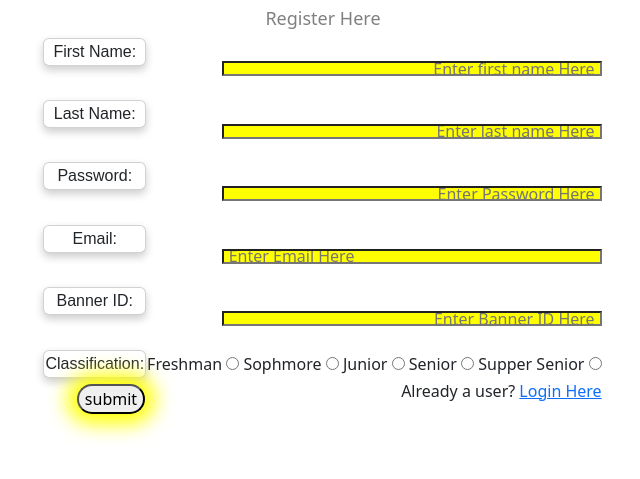
After one commit to audrianna/Senior-Design, a Django app: page /join in a window 1280 px wide. The commit adds this page. Shown: the top 479 px of the page, without its empty margins (317-957 px from the left). Run offline with Django 4.2, Linux system fonts and the light colour scheme.

Commit message:
Styling from Niasia's code and database form

```diff
--- /dev/null
+++ b/Database/djangoPractice/djangodb/website/Templates/base.html
@@ -0,0 +1,28 @@
+<!doctype html>
+<html lang="ar" dir="rtl">
+<head>
+    <!-- Required meta tags -->
+    <meta charset="utf-8">
+    <meta name="viewport" content="width=device-width, initial-scale=1">
+
+    <!-- Bootstrap CSS -->
+    <link rel="stylesheet" href="https://cdn.jsdelivr.net/npm/bootstrap@5.2.2/dist/css/bootstrap.rtl.min.css" integrity="sha384-7mQhpDl5nRA5nY9lr8F1st2NbIly/8WqhjTp+0oFxEA/QUuvlbF6M1KXezGBh3Nb" crossorigin="anonymous">
+
+    <title>Student Website </title>
+</head>
+<body>
+<h1></h1>
+{% block content %}
+{% endblock %}
+<!-- Optional JavaScript; choose one of the two! -->
+
+<!-- Option 1: Bootstrap Bundle with Popper -->
+<script src="https://cdn.jsdelivr.net/npm/bootstrap@5.2.2/dist/js/bootstrap.bundle.min.js" integrity="sha384-OERcA2EqjJCMA+/3y+gxIOqMEjwtxJY7qPCqsdltbNJuaOe923+mo//f6V8Qbsw3" crossorigin="anonymous"></script>
+
+<!-- Option 2: Separate Popper and Bootstrap JS -->
+<!--
+<script src="https://cdn.jsdelivr.net/npm/@popperjs/core@2.11.6/dist/umd/popper.min.js" integrity="sha384-oBqDVmMz9ATKxIep9tiCxS/Z9fNfEXiDAYTujMAeBAsjFuCZSmKbSSUnQlmh/jp3" crossorigin="anonymous"></script>
+<script src="https://cdn.jsdelivr.net/npm/bootstrap@5.2.2/dist/js/bootstrap.min.js" integrity="sha384-IDwe1+LCz02ROU9k972gdyvl+AESN10+x7tBKgc9I5HFtuNz0wWnPclzo6p9vxnk" crossorigin="anonymous"></script>
+-->
+</body>
+</html>
--- /dev/null
+++ b/Database/djangoPractice/djangodb/website/Templates/join.html
@@ -0,0 +1,144 @@
+<!DOCTYPE html>
+<html lang="en">
+{% extends 'base.html' %}
+<head>
+
+    {% block content %}
+
+    <meta charset="UTF-8">
+    <meta http-equiv="X-UA-Compatible" content="IE=edge">
+    <meta name="viewport" content="width=device-width, initial-scale=1.0">
+    <title>Signup Page</title>
+    <style type="text/css">
+        input[type="submit"]{
+            cursor:pointer;
+        }
+        .card {
+            box-shadow: 0 4px 8px 0 rgba(0, 0, 0, 0.2);
+            max-width: 300px;
+            margin: auto;
+            text-align: center;
+            font-family: arial;
+        }
+
+        .title {
+            color: grey;
+            font-size: 18px;
+        }
+
+
+        .form-box {
+            width: 380px;
+            height: 15px;
+            position: relative;
+            margin: 5% auto;
+            background: yellow;
+            padding: 5px;
+
+        }
+
+        .button-box {
+            width: 220px
+            margin: 35px auto;
+            position: relative;
+            box-shadow: 0 0 20px 10px yellow;
+            border-radius: 30px;
+        }
+
+        .btn {
+            padding: 10px 30px;
+            cursor: pointer;
+            background: transparent;
+            border: 0;
+            outline: none;
+            position: relative;
+            top: -400px;
+            left: 250px;
+
+
+        }
+
+        #bbtn {
+            top:0;
+            left:0;
+            position: absolute;
+            width: 110px;
+            height: 100px;
+            bckground: liner-gradient(to right, #ff105f, #ffad06);
+            border-radius: 30px;
+            transition: .2s;
+
+        }
+
+        .input-group {
+            top: -200px;
+            left: 200px;
+            position: absolute;
+            width: 280px;
+            transaction: 5s;
+
+        }
+
+        .input-field {
+            width: 100%;
+            padding: 10px 0;
+            margin: 5px 0;
+
+
+        }
+
+
+    </style>
+</head>
+<body>
+<center>
+    <h3 class = "title">Register Here</h3>
+    <form action="{% url 'join' %}" method="POST">
+        {% csrf_token %}
+        <table>
+            <tr>
+                <td><input class = "form-box" text" name="fname" placeholder="Enter first name Here"></td>
+                <td class = "card">:First Name</td>
+
+            </tr>
+            <tr>
+                <td><input class = "form-box"  type="text" name="lname" placeholder="Enter last name Here"></td>
+                <td class = "card" >:Last Name</td></tr>
+            <tr>
+
+                <td><input class = "form-box"   type="password" name="user_pass" placeholder="Enter Password Here"></td>
+                <td class = "card">:Password</td>
+            </tr>
+            <tr>
+
+                <td><input class = "form-box"  type="email" name="mail" placeholder="Enter Email Here"></td>
+                <td class = "card">:Email</td>
+            </tr>
+            <tr>
+
+                <td><input class = "form-box"  type="ID" name="banner" placeholder="Enter Banner ID Here"></td>
+                <td class = "card">:Banner ID</td>
+            </tr>
+            <tr>
+
+                <td>
+                    <input type="radio" name="classification"> Freshman
+                    <input type="radio" name="classification"> Sophmore
+                    <input type="radio" name="classification"> Junior
+                    <input type="radio" name="classification"> Senior
+                    <input type="radio" name="classification"> Supper Senior
+                </td>
+                <td class = "card">:Classification</td>
+            </tr>
+            <tr>
+
+                <td><p>Already a user? <a href="home">Login Here</a></p></td>
+                <td><input class = "button-box" type="submit" name="submit" value="submit"></td>
+            </tr>
+        </table>
+    </form>
+
+</center>
+</body>
+{% endblock %}
+</html>
--- a/Database/djangoPractice/djangodb/website/models.py
+++ b/Database/djangoPractice/djangodb/website/models.py
@@ -4,8 +4,9 @@ from django.db import models
 class Student(models.Model):
  fname = models.CharField(max_length = 50)
  lname = models.CharField(max_length = 100)
- Email = models.EmailField(max_length = 100)
- Passwd = models.CharField(max_length = 50)
+ email = models.EmailField(max_length = 100)
+ passwd = models.CharField(max_length = 50)
+ banner = models.CharField(max_length = 50)
  classification = models.CharField(max_length = 50)
 
  def __self__(self):
--- a/Database/djangoPractice/djangodb/website/urls.py
+++ b/Database/djangoPractice/djangodb/website/urls.py
@@ -18,4 +18,5 @@ from django.urls import path
 from . import views
 urlpatterns = [
     path('', views.home, name = "home"),
+    path('join', views.join, name = "join"),
 ]
--- a/Database/djangoPractice/djangodb/website/views.py
+++ b/Database/djangoPractice/djangodb/website/views.py
@@ -1,5 +1,15 @@
 from django.shortcuts import render
-
+from .models import Student
+from .forms import Studentform
 # Create your views here.
 def home(request):
     return render(request, 'home.html', {})
+
+def join(request):
+    if request.method == 'POST':
+        form = Studentform(request.POST or None)
+        if form.is_valid():
+            form.save()
+        return render(request, 'join.html', {})
+    else:
+     return render(request,'join.html', {})
```
Also changed, not shown: Database/djangoPractice/djangodb/website/Templates/home.html (+43 -1 lines), Database/djangoPractice/djangodb/website/forms.py (added, +7 -0 lines), loginPage.html (deleted, +0 -43 lines).
